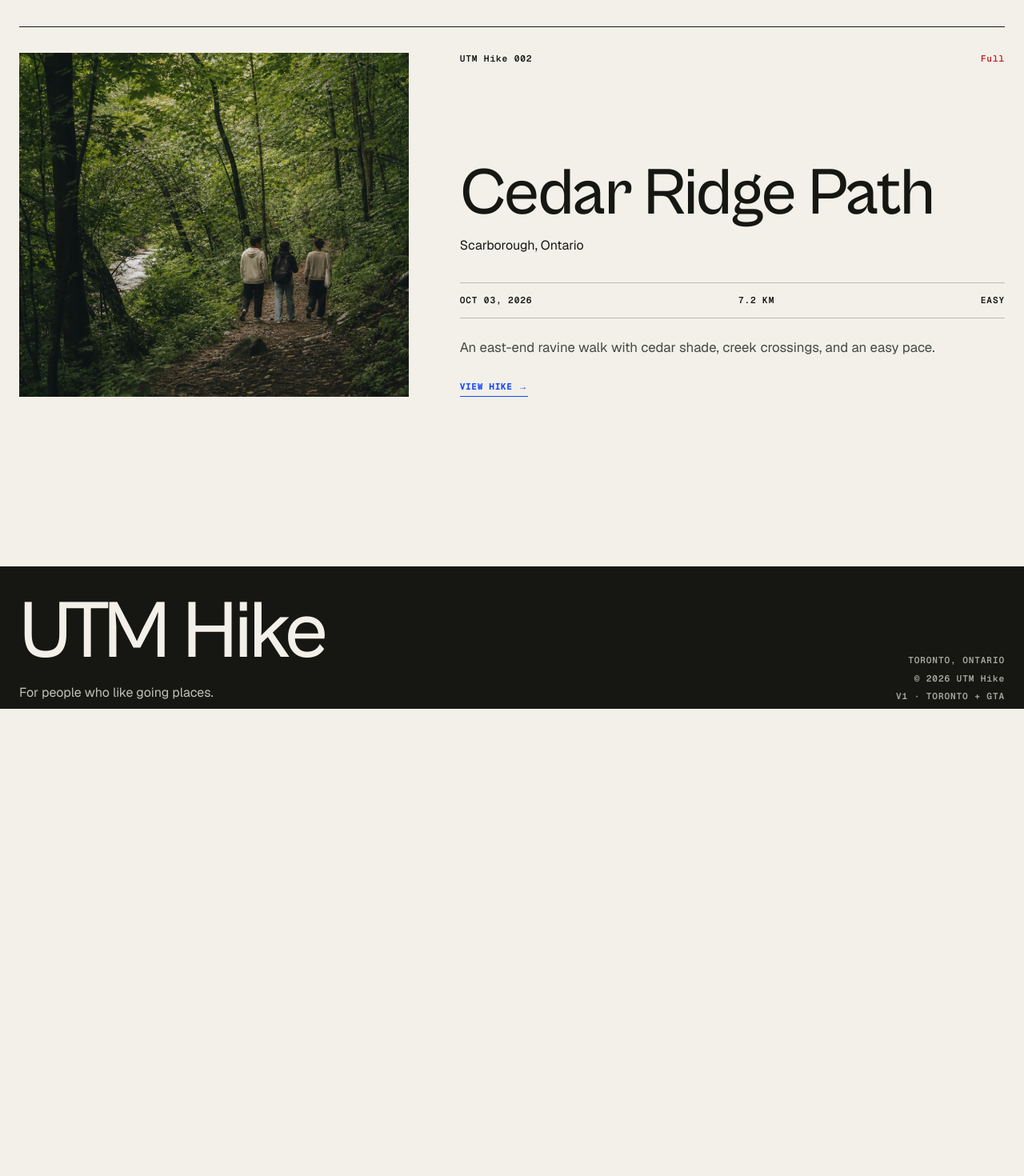
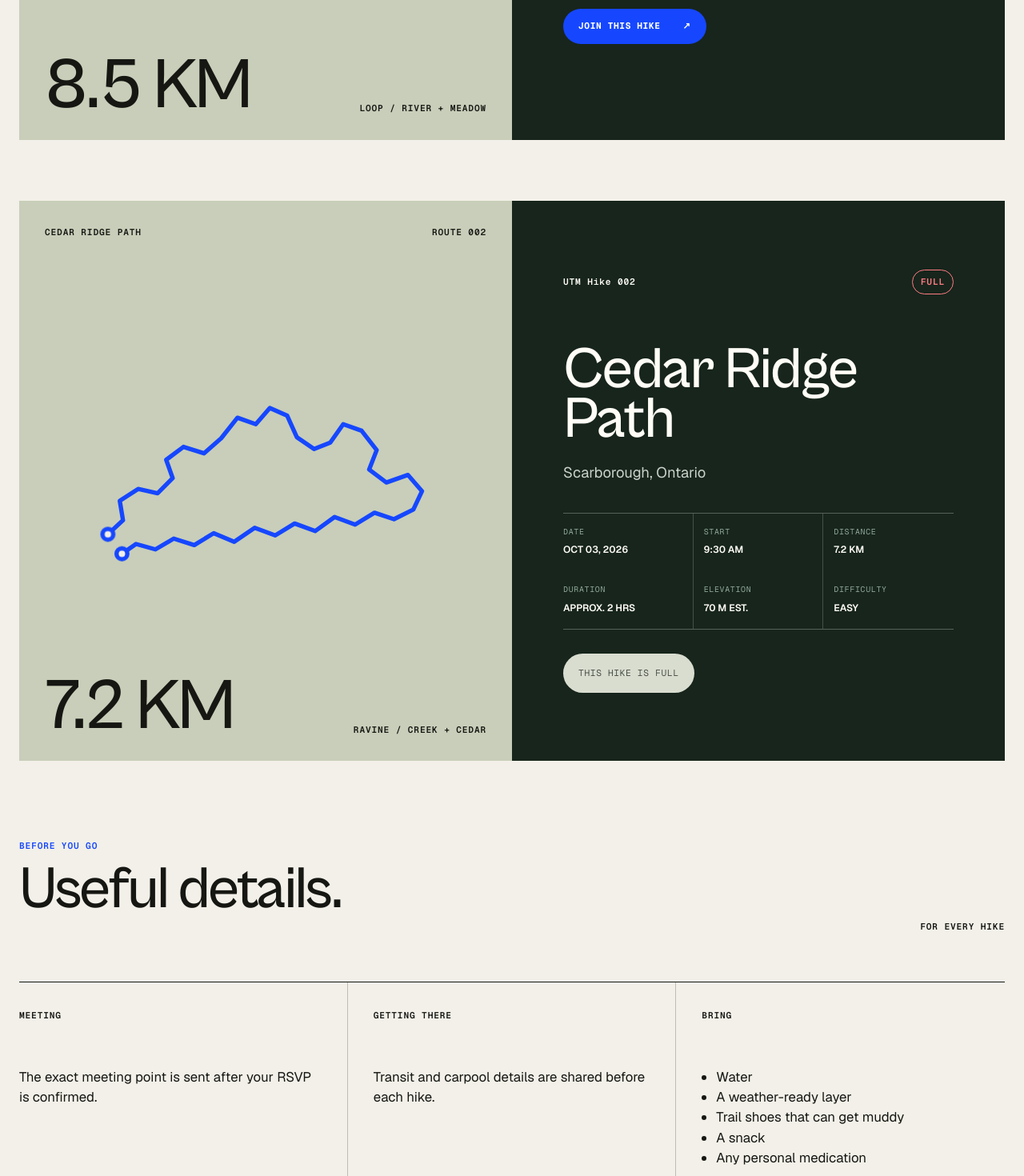
Before and after one commit to richelkim/Roam, a Next.js app: page /hikes in a window 1280 px wide. Shown: the part 1100-2570 px from the top of the page at 80% size. Before the commit the page ends 1986 px from the top, so only its background shows below. Built offline with nearby package versions, Linux system fonts and the light colour scheme; no server answers.

Commit message:
Redesign consolidated hikes listing

```diff
--- a/app/components/archive/home-featured-hike.tsx
+++ b/app/components/archive/home-featured-hike.tsx
@@ -28,8 +28,8 @@ export function HomeFeaturedHike() {
         </div>
         <p className="featured-description">{featured.shortDescription}</p>
         <div className="action-row">
-          <Link className="button-primary" href={`/hikes/${featured.slug}`}>
-            VIEW HIKE <span aria-hidden="true">↗</span>
+          <Link className="button-primary" href={`/join/${featured.slug}`}>
+            JOIN THIS HIKE <span aria-hidden="true">↗</span>
           </Link>
           <Link className="text-link" href="/hikes">ALL HIKES →</Link>
         </div>
--- a/app/components/hike-card.tsx
+++ b/app/components/hike-card.tsx
@@ -1,28 +1,48 @@
-import Image from 'next/image'
 import Link from 'next/link'
 import type { Hike } from '../content/hikes'
+import { tallyUrlFor } from '../content/rsvp'
 import { formatHikeNumber } from '../content/site'
+import { RouteTrace } from './route-trace'
 
 export function HikeCard({ hike }: { hike: Hike }) {
+  const tallyUrl = tallyUrlFor(hike.title, hike.slug)
+  const joinHref = tallyUrl ?? `/join/${hike.slug}`
+
   return (
     <article className="hike-card">
-      <Link href={`/hikes/${hike.slug}`} className="hike-card-image" aria-label={`View ${hike.title}`}>
-        <Image src={hike.heroImage} alt={hike.imageAlt} fill sizes="(max-width: 760px) 100vw, 36vw" className="cover-image" />
-      </Link>
+      <div className="hike-card-route">
+        <div className="hike-card-route-top technical">
+          <span>{hike.title}</span>
+          <span>ROUTE {hike.number}</span>
+        </div>
+        <RouteTrace path={hike.routeGeometry} distance={hike.distance} className="hike-card-route-trace" />
+        <div className="hike-card-route-bottom">
+          <strong>{hike.distance}</strong>
+          <span className="technical">{hike.routeLabel}</span>
+        </div>
+      </div>
       <div className="hike-card-copy">
         <div className="hike-card-top technical">
           <span>{formatHikeNumber(hike.number)}</span>
-          <span className={hike.state === 'upcoming' ? 'blue' : hike.state === 'full' ? 'status-full' : ''}>{hike.registrationLabel}</span>
+          <span className={`hike-card-status ${hike.state === 'full' ? 'status-full' : ''}`}>{hike.registrationLabel}</span>
         </div>
-        <h3><Link href={`/hikes/${hike.slug}`}>{hike.title}</Link></h3>
-        <p>{hike.location}</p>
-        <div className="hike-card-specs technical">
-          <span>{hike.dateShort}</span>
-          <span>{hike.distance}</span>
-          <span>{hike.difficulty}</span>
+        <h3>{hike.title}</h3>
+        <p className="hike-card-location">{hike.location}</p>
+        <div className="spec-grid">
+          <div><span>DATE</span><strong>{hike.dateShort}</strong></div>
+          <div><span>START</span><strong>{hike.time}</strong></div>
+          <div><span>DISTANCE</span><strong>{hike.distance}</strong></div>
+          <div><span>DURATION</span><strong>{hike.duration}</strong></div>
+          <div><span>ELEVATION</span><strong>{hike.elevation}</strong></div>
+          <div><span>DIFFICULTY</span><strong>{hike.difficulty}</strong></div>
         </div>
-        <p className="hike-card-description">{hike.shortDescription}</p>
-        <Link className="text-link" href={`/hikes/${hike.slug}`}>VIEW HIKE →</Link>
+        <div className="action-row">
+          {hike.state === 'upcoming' ? (
+            <Link className="button-primary" href={joinHref}>JOIN THIS HIKE <span aria-hidden="true">↗</span></Link>
+          ) : (
+            <span className="button-disabled" aria-disabled="true">THIS HIKE IS FULL</span>
+          )}
+        </div>
       </div>
     </article>
   )
--- a/app/components/hike-useful-details.tsx
+++ b/app/components/hike-useful-details.tsx
@@ -5,12 +5,18 @@ type UsefulDetailsHike = Pick<
   'meetingInformation' | 'transitInformation' | 'whatToBring'
 >
 
-export function HikeUsefulDetails({ hike }: { hike: UsefulDetailsHike }) {
+export function HikeUsefulDetails({
+  hike,
+  contextLabel = 'WHAT TO EXPECT',
+}: {
+  hike: UsefulDetailsHike
+  contextLabel?: string
+}) {
   return (
     <section className="logistics page-shell section-space">
       <div className="section-heading horizontal">
         <div><p className="technical blue">BEFORE YOU GO</p><h2>Useful details.</h2></div>
-        <p className="technical">WHAT TO EXPECT</p>
+        <p className="technical">{contextLabel}</p>
       </div>
       <div className="logistics-grid">
         <article><span className="technical">MEETING</span><p>{hike.meetingInformation}</p></article>
--- a/app/content/hikes.ts
+++ b/app/content/hikes.ts
@@ -1,3 +1,5 @@
+import type { RouteGeometry } from '../components/route-trace'
+
 export type HikeState = 'upcoming' | 'full' | 'completed'
 
 export type Hike = {
@@ -21,6 +23,8 @@ export type Hike = {
   whatToBring: string[]
   heroImage: string
   imageAlt: string
+  routeGeometry: RouteGeometry
+  routeLabel: string
   stravaEmbedUrl?: string
   stravaRouteUrl?: string
 }
@@ -47,6 +51,13 @@ export const hikes: Hike[] = [
     whatToBring: ['1–1.5 L of water', 'Weather-ready layer', 'Trail shoes that can get muddy', 'A snack', 'Any personal medication'],
     heroImage: '/images/riverwood-river.jpg',
     imageAlt: 'Photograph of a wooded river bend in the Greater Toronto Area',
+    routeGeometry: {
+      viewBox: '0 0 360 220',
+      d: 'M26 173 L41 158 L38 142 L54 128 L72 132 L86 118 L80 101 L95 86 L113 91 L129 77 L142 60 L159 66 L164 83 L181 92 L199 84 L204 65 L221 53 L238 59 L250 77 L266 85 L282 78 L296 62 L312 68 L324 86 L316 104 L299 113 L280 108 L264 120 L269 138 L252 150 L233 143 L216 155 L198 161 L182 150 L164 155 L147 166 L128 160 L111 173 L92 167 L76 179 L58 175 L44 185',
+      start: [26, 173],
+      end: [44, 185],
+    },
+    routeLabel: 'LOOP / RIVER + MEADOW',
   },
   {
     slug: 'cedar-ridge-path',
@@ -69,6 +80,13 @@ export const hikes: Hike[] = [
     whatToBring: ['Water', 'Weather-ready layer', 'Comfortable trail shoes'],
     heroImage: '/images/roam-hero.jpg',
     imageAlt: 'Photograph of friends walking in a leafy ravine',
+    routeGeometry: {
+      viewBox: '0 0 360 220',
+      d: 'M34 180 L48 167 L45 149 L62 138 L80 142 L94 128 L88 111 L104 99 L123 105 L139 91 L154 72 L171 78 L184 63 L200 70 L209 90 L225 101 L240 95 L252 78 L269 84 L283 102 L276 120 L292 132 L312 125 L325 140 L317 157 L299 166 L281 160 L263 171 L244 164 L226 177 L207 170 L189 181 L170 174 L151 187 L132 179 L114 190 L95 184 L78 194 L60 189 L47 198',
+      start: [34, 180],
+      end: [47, 198],
+    },
+    routeLabel: 'RAVINE / CREEK + CEDAR',
   },
   {
     slug: 'credit-river-pilot',
@@ -91,8 +109,27 @@ export const hikes: Hike[] = [
     whatToBring: ['Water', 'Weather-ready layer'],
     heroImage: '/images/river-break.jpg',
     imageAlt: 'Photograph of friends resting beside an Ontario river',
+    routeGeometry: {
+      viewBox: '0 0 360 220',
+      d: 'M30 170 L47 151 L43 132 L62 116 L82 121 L99 104 L117 110 L134 91 L154 97 L171 76 L190 83 L207 65 L226 74 L241 96 L260 103 L279 91 L298 102 L315 124 L307 145 L288 156 L269 150 L250 165 L230 158 L211 174 L191 168 L171 182 L151 175 L132 188 L111 181 L92 192 L72 185 L53 194',
+      start: [30, 170],
+      end: [53, 194],
+    },
+    routeLabel: 'RIVER / MUD + SNACKS',
   },
 ]
+
+export const hikeListUsefulDetails = {
+  meetingInformation: 'The exact meeting point is sent after your RSVP is confirmed.',
+  transitInformation: 'Transit and carpool details are shared before each hike.',
+  whatToBring: [
+    'Water',
+    'A weather-ready layer',
+    'Trail shoes that can get muddy',
+    'A snack',
+    'Any personal medication',
+  ],
+}
 
 export function getHike(slug: string) {
   return hikes.find((hike) => hike.slug === slug)
--- /dev/null
+++ b/app/content/rsvp.ts
@@ -0,0 +1,13 @@
+export function tallyUrlFor(hikeName: string, hikeId: string) {
+  const base = process.env.NEXT_PUBLIC_TALLY_FORM_URL
+  if (!base) return null
+
+  try {
+    const url = new URL(base)
+    url.searchParams.set('hike_name', hikeName)
+    url.searchParams.set('hike_id', hikeId)
+    return url.toString()
+  } catch {
+    return null
+  }
+}
--- a/app/global.css
+++ b/app/global.css
@@ -339,23 +339,40 @@ a:focus-visible, button:focus-visible, input:focus-visible, select:focus-visible
 .footer-meta { display: flex; flex-direction: column; gap: 8px; align-items: flex-end; padding-top: 0; align-self: end; color: #a6a79f; }
 
 .index-hero { padding-top: clamp(124px, 12vw, 174px); padding-bottom: 72px; }
-.index-title-row { display: flex; justify-content: space-between; }
+.index-title-row { display: flex; justify-content: flex-end; }
+.index-title-row > :first-child:not(:only-child) { margin-right: auto; }
 .index-hero h1 { margin: 46px 0 30px; font-family: var(--display); font-size: clamp(7rem, 19vw, 18rem); line-height: .74; letter-spacing: -.03em; font-weight: 500; }
 .setup-notice { margin-top: 24px; padding: 24px 0 40px; display: flex; flex-direction: column; gap: 24px; border-top: 1px solid var(--blue); border-bottom: 1px solid var(--blue); color: var(--blue); }
 .setup-notice strong { font-family: var(--font-geist-mono), monospace; font-size: .72rem; letter-spacing: .06em; }
 .setup-notice p { margin: 0; max-width: 760px; }
-.hike-index { padding-top: 80px; padding-bottom: 140px; }
-.hike-card { display: grid; grid-template-columns: 5fr 7fr; gap: clamp(30px, 5vw, 85px); padding: 32px 0 72px; border-top: 1px solid var(--ink); }
-.hike-card:first-child { border-top: 0; }
-.hike-card-image { position: relative; min-height: 430px; overflow: hidden; }
-.hike-card-image img { transition: transform .8s cubic-bezier(.16,1,.3,1); }
-.hike-card-image:hover img { transform: scale(1.025); }
-.hike-card-copy { display: flex; flex-direction: column; align-items: flex-start; }
-.hike-card-top { width: 100%; display: flex; justify-content: space-between; gap: 20px; margin-bottom: auto; }
-.hike-card h3 { margin: 50px 0 4px; font-family: var(--display); font-size: clamp(3rem, 6.5vw, 7rem); line-height: .9; letter-spacing: -.03em; font-weight: 500; }
-.hike-card-copy > p { margin: 10px 0 0; }
-.hike-card-specs { width: 100%; margin: 34px 0 24px; padding: 14px 0; display: flex; justify-content: space-between; gap: 14px; border-top: 1px solid var(--rule); border-bottom: 1px solid var(--rule); }
-.hike-card .hike-card-description { max-width: 610px; margin: 0 0 28px; font-size: 1.05rem; color: #464942; }
+.hike-index { padding-top: 56px; padding-bottom: 24px; }
+.hike-card { min-height: 700px; display: grid; grid-template-columns: 1fr 1fr; margin-bottom: clamp(48px, 6vw, 80px); }
+.hike-card:last-child { margin-bottom: 0; }
+.hike-card-route {
+  min-width: 0;
+  padding: 32px;
+  display: flex;
+  flex-direction: column;
+  justify-content: space-between;
+  background: #c8ceb9;
+  color: var(--ink);
+}
+.hike-card-route-top, .hike-card-route-bottom { display: flex; align-items: flex-start; justify-content: space-between; gap: 20px; text-transform: uppercase; }
+.hike-card-route-trace { width: 88%; margin: auto; }
+.hike-card-route-trace .route-trace__distance { display: none; }
+.hike-card-route-bottom { align-items: flex-end; }
+.hike-card-route-bottom strong { font-family: var(--display); font-size: clamp(4.5rem, 7vw, 7.75rem); font-weight: 500; letter-spacing: -.04em; line-height: .78; white-space: nowrap; }
+.hike-card-route-bottom span { max-width: 210px; text-align: right; }
+.hike-card-copy { min-width: 0; padding: clamp(40px, 5vw, 76px); display: flex; flex-direction: column; align-items: flex-start; justify-content: center; background: var(--forest-deep); color: var(--white); }
+.hike-card-top { width: 100%; display: flex; justify-content: space-between; align-items: center; gap: 20px; margin-bottom: clamp(48px, 5vw, 72px); }
+.hike-card-status { padding: 7px 10px; border: 1px solid rgba(255,255,255,.42); border-radius: 999px; color: var(--white); text-transform: uppercase; }
+.hike-card .hike-card-status.status-full { border-color: currentColor; color: #ff7c82; }
+.hike-card h3 { margin: 0; font-family: var(--display); font-size: clamp(3.8rem, 5.7vw, 7rem); line-height: .86; letter-spacing: -.03em; font-weight: 500; }
+.hike-card-location { margin: 20px 0 36px; color: #cbd3ca; font-size: 1.15rem; }
+.hike-card .spec-grid { width: 100%; }
+.hike-card .action-row { margin-top: 30px; }
+.hike-card .button-disabled { background: #d9ddd0; color: #4b514a; }
+.hike-card .text-link:is(:hover, :focus-visible, :active) { color: var(--white); }
 
 .hike-hero { min-height: 78svh; position: relative; color: white; }
 .hike-hero-copy { position: absolute; left: 24px; right: 24px; bottom: 34px; z-index: 2; }
@@ -455,6 +472,8 @@ a:focus-visible, button:focus-visible, input:focus-visible, select:focus-visible
   :root { --page: calc(100vw - 32px); }
   .site-wordmark-only { left: 32px; }
   .featured-section, .route-section, .split-image-copy { grid-template-columns: 1fr; }
+  .hike-card { min-height: 0; grid-template-columns: 1fr; }
+  .hike-card-route { min-height: 560px; }
   .split-image { min-height: 62vw; }
   .hero h1 { font-size: 88px; }
   .hero-rsvp-card { width: 230px; min-height: 194px; padding: 22px; }
@@ -517,10 +536,16 @@ a:focus-visible, button:focus-visible, input:focus-visible, select:focus-visible
   .footer-meta { align-items: flex-start; }
   .index-hero { padding-top: 154px; }
   .index-hero h1 { font-size: clamp(6.4rem, 31vw, 10rem); margin-top: 42px; }
-  .hike-card { grid-template-columns: 1fr; }
-  .hike-card-image { min-height: 76vw; }
-  .hike-card h3 { margin-top: 55px; font-size: 3.6rem; }
-  .hike-card-top { margin-bottom: 0; }
+  .hike-index { padding-top: 32px; padding-bottom: 0; }
+  .hike-card { margin-bottom: 32px; }
+  .hike-card-route { min-height: 430px; padding: 20px; }
+  .hike-card-route-trace { width: 100%; }
+  .hike-card-route-bottom strong { font-size: 3.15rem; }
+  .hike-card-route-bottom span { max-width: 100px; font-size: .58rem; }
+  .hike-card-copy { padding: 36px 20px 44px; }
+  .hike-card-top { margin-bottom: 42px; }
+  .hike-card h3 { font-size: 3.7rem; }
+  .hike-card-location { margin: 16px 0 30px; }
   .hike-hero { min-height: 70svh; }
   .hike-hero h1 { font-size: clamp(4rem, 17vw, 6.2rem); }
   .hike-spec-band { grid-template-columns: repeat(2, 1fr); margin-inline: 16px; }
--- a/app/hikes/page.tsx
+++ b/app/hikes/page.tsx
@@ -1,6 +1,7 @@
 import type { Metadata } from 'next'
 import { HikeCard } from '../components/hike-card'
-import { hikes } from '../content/hikes'
+import { HikeUsefulDetails } from '../components/hike-useful-details'
+import { hikeListUsefulDetails, hikes } from '../content/hikes'
 import { SITE_NAME } from '../content/site'
 
 export const metadata: Metadata = {
@@ -15,7 +16,6 @@ export default function HikesPage() {
     <main>
       <header className="index-hero page-shell">
         <div className="index-title-row">
-          <p className="technical blue">UPCOMING / FULL</p>
           <p className="technical">TORONTO + GTA</p>
         </div>
         <h1>Hikes</h1>
@@ -24,6 +24,8 @@ export default function HikesPage() {
       <section className="hike-index page-shell" aria-label="Hike listings">
         {visibleHikes.map((hike) => <HikeCard key={hike.slug} hike={hike} />)}
       </section>
+
+      <HikeUsefulDetails hike={hikeListUsefulDetails} contextLabel="FOR EVERY HIKE" />
     </main>
   )
 }
```
Also changed, not shown: app/hikes/[slug]/page.tsx (+3 -87 lines), app/join/[slug]/page.tsx (+1 -13 lines), app/sitemap.ts (+2 -9 lines).
